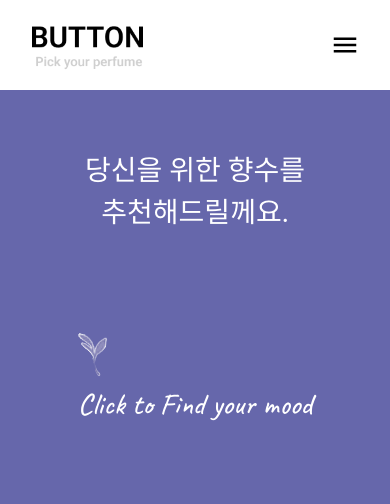
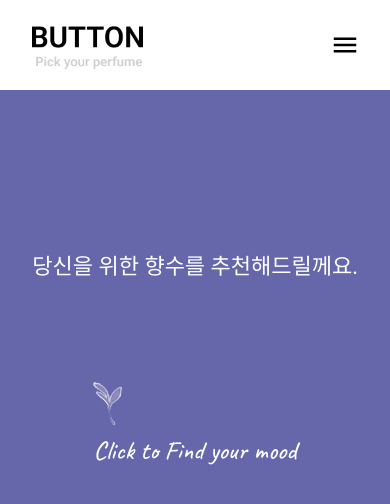
Before and after one commit to yoojin-park19/Button, a React (Create React App) app: page /test in a window 390 px wide. Shown: the top 504 px of the page. Built offline with nearby package versions, Linux system fonts and the light colour scheme; a web font is replaced by a local one.

Commit message:
:iphone: 테스트 페이지 미디어 쿼리 수정

```diff
--- a/src/components/Test/Question0ne.jsx
+++ b/src/components/Test/Question0ne.jsx
@@ -119,6 +119,7 @@ export const Question0nePage = (props) => {
     </>
   );
 };
+
 const Button = styled.button`
   width: 300px;
   height: 100px;
@@ -166,12 +167,12 @@ const Question0ne = styled.section`
     }
     label {
       display: flex;
-      width: 40vw;
-      height: 90px;
+      width: 45vw;
+      height: 80px;
       box-sizing: border-box;
       margin-bottom: 10px;
       padding: 25px;
-      font-size: 20px;
+      font-size: 16px;
       border-radius: 10px;
       background-color: ${COLOR.top};
       box-shadow: 2px 2px 2px 1px rgba(202, 171, 32, 0.322);
@@ -193,13 +194,13 @@ const Question0ne = styled.section`
   }
   .questionTit {
     text-align: center;
-    font-size: 28px;
+    font-size: 24px;
     line-height: 24px;
     margin-bottom: 50px;
     color: ${COLOR.deep};
   }
   .count {
-    margin-top: 80px;
+    margin-top: 20px;
   }
   @media screen and (max-width: 720px) {
     width: 90vw;
--- a/src/components/Test/QuestionGift.jsx
+++ b/src/components/Test/QuestionGift.jsx
@@ -137,6 +137,9 @@ const Button = styled.button`
     background-color: rgba(202, 171, 32, 0.322);
     color: ${COLOR.trend_main};
   }
+  @media screen and (max-width: 720px) {
+    font-size: 24px;
+  }
 `;
 
 const QuestionGift = styled.section`
@@ -154,7 +157,6 @@ const QuestionGift = styled.section`
     div {
       position: relative;
     }
-  }
     input {
       position: absolute;
       width: 1px;
@@ -164,12 +166,12 @@ const QuestionGift = styled.section`
     }
     label {
       display: flex;
-    width: 40vw;
-    height: 90px;
+      width: 45vw;
+      height: 80px;
       box-sizing: border-box;
       margin-bottom: 10px;
       padding: 25px;
-    font-size: 20px;
+      font-size: 16px;
       border-radius: 10px;
       background-color: ${COLOR.top};
       box-shadow: 2px 2px 2px 1px rgba(202, 171, 32, 0.322);
@@ -188,21 +190,22 @@ const QuestionGift = styled.section`
         }
       }
     }
+  }
   .questionTit {
     text-align: center;
-    font-size: 28px;
+    font-size: 24px;
     line-height: 24px;
     margin-bottom: 50px;
     color: ${COLOR.deep};
   }
   .count {
-    margin-top: 80px;
+    margin-top: 20px;
   }
   @media screen and (max-width: 720px) {
     width: 90vw;
     .itemContainer {
       label {
-        height: 80px;
+        height: 60px;
         display: flex;
         justify-content: center;
         align-items: center;
--- a/src/pages/forGift.jsx
+++ b/src/pages/forGift.jsx
@@ -60,7 +60,6 @@ const Welcome = styled.section`
     }
   }
   @media screen and (max-width: 720px) {
-    margin: 50px;
     line-height: 1.5;
     gap: 80px;
     font-size: 28px;
@@ -69,17 +68,24 @@ const Welcome = styled.section`
       flex-direction: column;
     }
   }
+  @media screen and (max-width: 420px) {
+    margin-right: 20px;
+    font-size: 22px;
+    button {
+      font-size: 26px;
+    }
+  }
 `;
 
 const TestPage = styled.section`
   width: 100vw;
-  height: 100%;
+  height: 100vh;
   display: flex;
   background-color: ${COLOR.top};
-  font-family: ${Font.title};
+  font-family: ${Font.kr};
   .container {
     width: 60vw;
-    height: 90vh;
+    height: 95vh;
     margin: 0 auto;
     position: relative;
     background-color: ${COLOR.top};
@@ -89,9 +95,9 @@ const TestPage = styled.section`
     padding-right: 5vw;
   }
   .wrap {
-    height: 800px;
+    height: 90vh;
     width: 50vw;
-    padding: 80px 5vw;
+    padding: 50px 5vw;
     box-sizing: border-box;
     border-radius: 10px;
     background-color: #fff;
@@ -104,7 +110,7 @@ const TestPage = styled.section`
       padding-top: 10px;
     }
     .wrap {
-      height: 80vh;
+      height: 70vh;
       width: 90vw;
       padding: 40px 0px;
     }
--- a/src/pages/test.jsx
+++ b/src/pages/test.jsx
@@ -31,6 +31,7 @@ const TestIndexPage = () => {
     </>
   );
 };
+
 const Welcome = styled.section`
   display: flex;
   flex-direction: column;
@@ -59,13 +60,18 @@ const Welcome = styled.section`
     }
   }
   @media screen and (max-width: 720px) {
-    margin: 50px;
     line-height: 1.5;
     gap: 80px;
     font-size: 28px;
     button {
       display: flex;
       flex-direction: column;
+    }
+  }
+  @media screen and (max-width: 420px) {
+    font-size: 22px;
+    button {
+      font-size: 26px;
     }
   }
 `;
@@ -75,10 +81,10 @@ const TestPage = styled.section`
   height: 100vh;
   display: flex;
   background-color: ${COLOR.top};
-  font-family: ${Font.title};
+  font-family: ${Font.kr};
   .container {
     width: 60vw;
-    height: 90vh;
+    height: 95vh;
     margin: 0 auto;
     position: relative;
     background-color: ${COLOR.top};
@@ -88,9 +94,9 @@ const TestPage = styled.section`
     padding-right: 5vw;
   }
   .wrap {
-    height: 80vh;
+    height: 90vh;
     width: 50vw;
-    padding: 80px 5vw;
+    padding: 50px 5vw;
     box-sizing: border-box;
     border-radius: 10px;
     background-color: #fff;
@@ -103,7 +109,7 @@ const TestPage = styled.section`
       padding-top: 10px;
     }
     .wrap {
-      height: 85vh;
+      height: 70vh;
       width: 90vw;
       padding: 40px 0px;
     }
```
Lines whose indentation alone changed are shown as unchanged.
